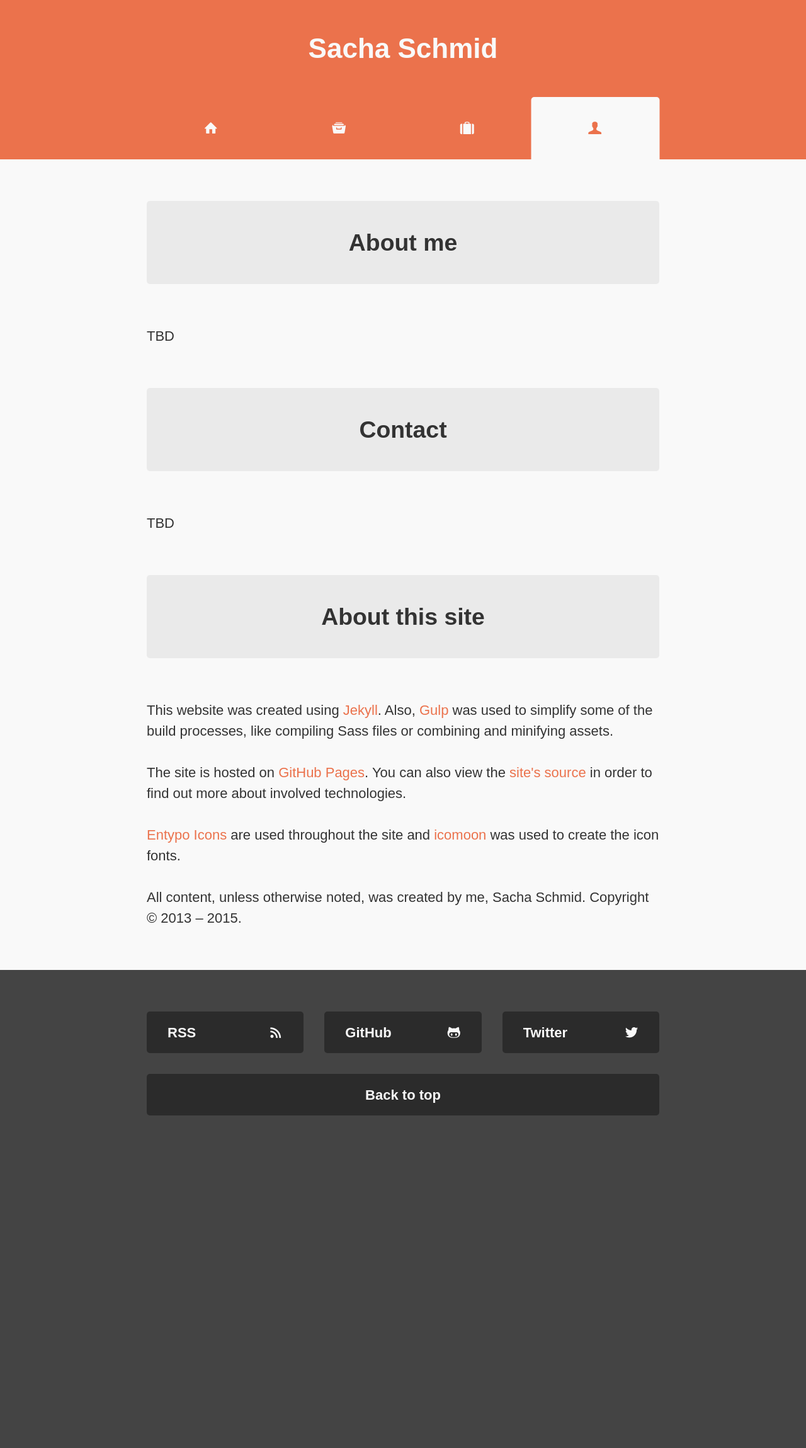
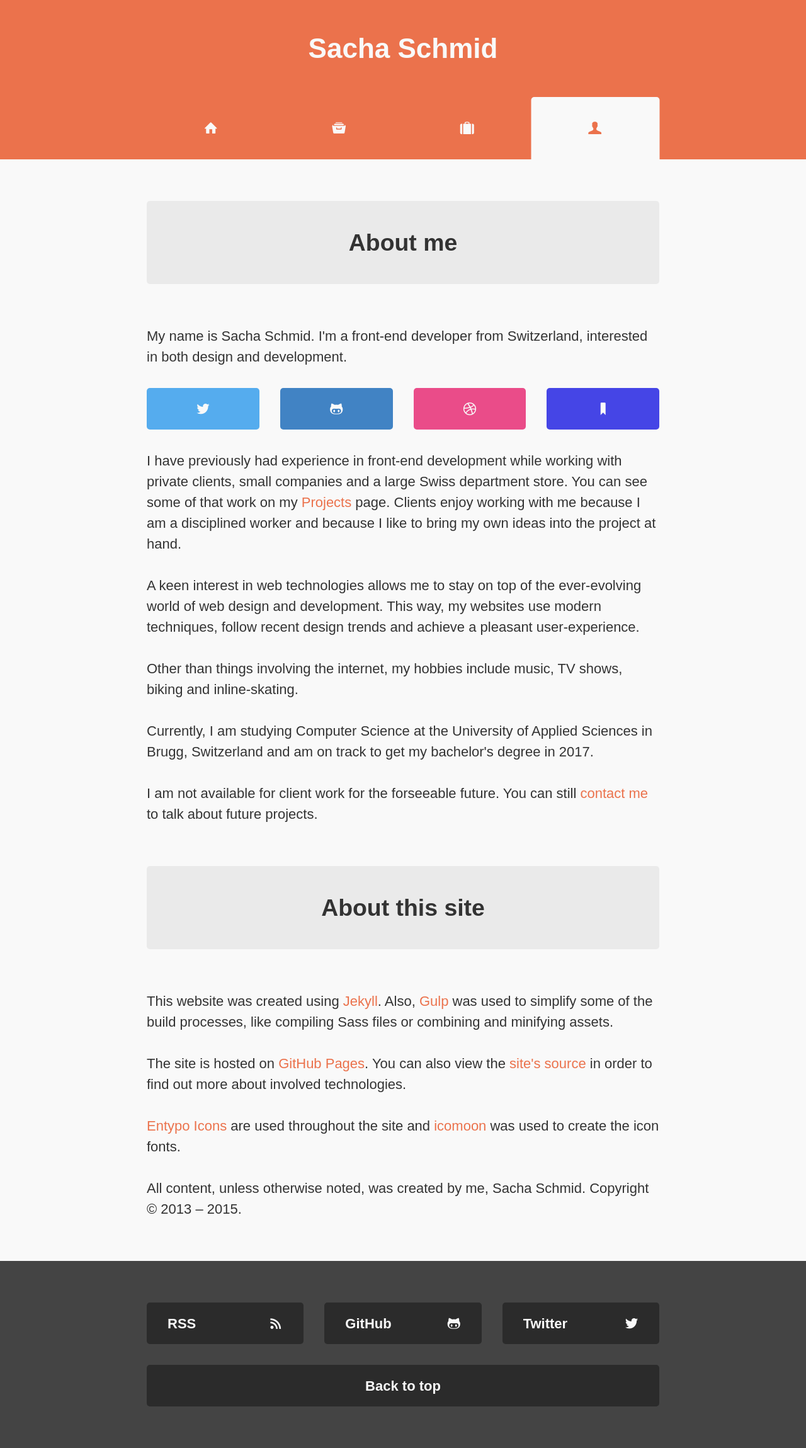
Before and after one commit to RadLikeWhoa/old.sacha.me, a Jekyll site: the page built from about/index.html, in a window 1280 px wide. Shown: the whole page at 63% size. Built offline with Jekyll 4.4.1, drawn with Linux system fonts in a browser that asks for light colours; some web fonts are replaced; before the commit the page ends 1837 px from its top, so only the background shows below that.

Commit message:
Finish About page

```diff
--- a/_src/scss/_variables.scss
+++ b/_src/scss/_variables.scss
@@ -14,7 +14,6 @@ $control-dark: darken($footer, 10%);
 $nav-item-count: 4;
 
 $column-prefixes: (
-  's': 'sma',
   'm': 'med',
   'l': 'lar'
 );
--- a/_src/scss/style.scss
+++ b/_src/scss/style.scss
@@ -15,4 +15,5 @@
 @import "header";
 @import "posts";
 @import "projects";
+@import "social";
 @import "footer";
--- a/about/index.html
+++ b/about/index.html
@@ -6,11 +6,26 @@ navigation_match: /about
 <div class="wrap content">
   <div class="home-section">
     <h2 class="section-heading">About me</h2>
-    <p>TBD</p>
-  </div>
-  <div class="home-section">
-    <h2 class="section-heading">Contact</h2>
-    <p>TBD</p>
+    <p>My name is Sacha Schmid. I'm a front-end developer from Switzerland, interested in both design and development.</p>
+    <ul class="grid social-list">
+      <li class="social-item col col-1-4 med-col-1-4">
+        <a href="https://twitter.com/sachaschmid" class="button button-block button-center" data-network="twitter"><span class="icon icon-twitter"></span></a>
+      </li>
+      <li class="social-item col col-1-4 med-col-1-4">
+        <a href="https://github.com/RadLikeWhoa" class="button button-block button-center" data-network="github"><span class="icon icon-github"></span></a>
+      </li>
+      <li class="social-item col col-1-4 med-col-1-4">
+        <a href="https://dribbble.com/sachaschmid" class="button button-block button-center" data-network="dribbble"><span class="icon icon-dribbble"></span></a>
+      </li>
+      <li class="social-item col col-1-4 med-col-1-4">
+        <a href="https://pinboard.in/u:sachaschmid" class="button button-block button-center" data-network="pinboard"><span class="icon icon-pinboard"></span></a>
+      </li>
+    </ul>
+    <p>I have previously had experience in front-end development while working with private clients, small companies and a large Swiss department store. You can see some of that work on my <a href="/projects/">Projects</a> page. Clients enjoy working with me because I am a disciplined worker and because I like to bring my own ideas into the project at hand.</p>
+    <p>A keen interest in web technologies allows me to stay on top of the ever-evolving world of web design and development. This way, my websites use modern techniques, follow recent design trends and achieve a pleasant user-experience.</p>
+    <p>Other than things involving the internet, my hobbies include music, TV shows, biking and inline-skating.</p>
+    <p>Currently, I am studying Computer Science at the University of Applied Sciences in Brugg, Switzerland and am on track to get my bachelor's degree in 2017.</p>
+    <p>I am not available for client work for the forseeable future. You can still <a href="mailto:schmid.sacha@gmail.com">contact me</a> to talk about future projects.</p>
   </div>
   <div class="home-section">
     <h2 class="section-heading">About this site</h2>
```
Also changed, not shown: _src/scss/_social.scss (added, +25 -0 lines), assets/css/style.css.
